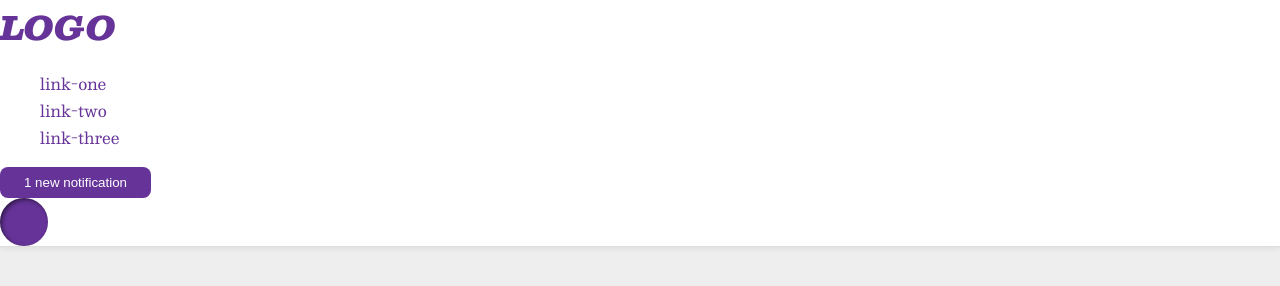
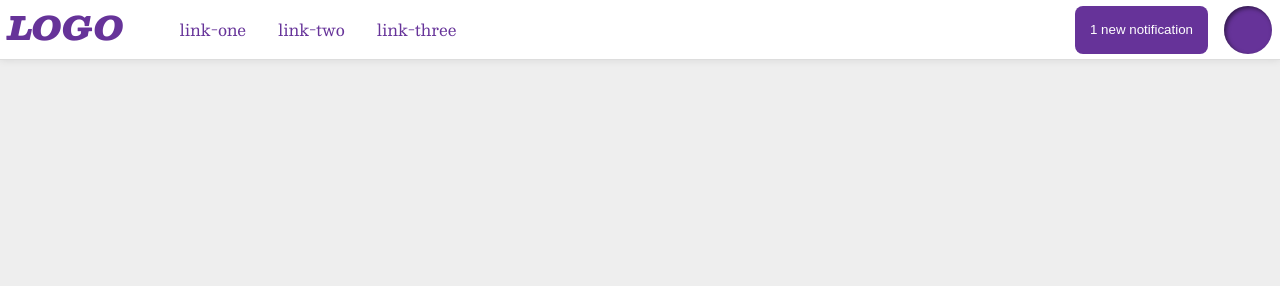
Before and after one commit to mbtzzi/theodinproject, a plain HTML site: page Foundations/css-exercises/flex/03-flex-header-2/index.html in a window 1280 px wide. Drawn offline with nearby package versions, Linux system fonts and the light colour scheme.

Commit message:
flex-header-2 solved

```diff
--- a/Foundations/css-exercises/flex/01-flex-center/style.css
+++ b/Foundations/css-exercises/flex/01-flex-center/style.css
@@ -3,6 +3,9 @@
   border: 4px solid midnightblue;
   width: 400px;
   height: 300px;
+  display:flex;
+  justify-content: center;
+  align-items: center;
 }
 
 .box {
@@ -12,4 +15,5 @@
   border: 6px solid maroon;
   width: 80px;
   height: 80px;
+
 }
--- a/Foundations/css-exercises/flex/02-flex-header/style.css
+++ b/Foundations/css-exercises/flex/02-flex-header/style.css
@@ -1,6 +1,15 @@
+* {
+  margin: 0px;
+  padding: 0px;
+}
+
 .header  {
   font-family: monospace;
   background: papayawhip;
+  display:flex;
+  flex-direction: row;
+  justify-content: space-between;
+  align-items: center;
 }
 
 .logo {
@@ -9,12 +18,17 @@
   color: tomato;
   background: white;
   padding: 4px 32px;
+  margin: 5px 0px;
 }
 
 ul {
   /* this removes the dots on the list items*/
   list-style-type: none;
+  display:flex;
+  flex-direction: row;
 }
+
+
 
 a {
   font-size: 22px;
@@ -22,4 +36,7 @@ a {
   padding: 8px;
   /* this removes the line under the links */
   text-decoration: none;
+  margin: 5px;
+  color:blue;
+  font-weight: bold;
 }
--- a/Foundations/css-exercises/flex/03-flex-header-2/index.html
+++ b/Foundations/css-exercises/flex/03-flex-header-2/index.html
@@ -9,6 +9,7 @@
 </head>
 <body>
   <div class="header">
+    <div class="contenedor1">
       <div class="logo">
         LOGO
       </div>
@@ -17,10 +18,15 @@
         <li><a href="google.com">link-two</a></li>
         <li><a href="google.com">link-three</a></li>
       </ul>
+    </div>
+    <div class="contenedor3">
+      <div class="contenedor2">
         <button class="notifications">
           1 new notification
         </button>
         <div class="profile-image"></div>
       </div>
+    </div>
+  </div>
 </body>
 </html>
--- a/Foundations/css-exercises/flex/03-flex-header-2/style.css
+++ b/Foundations/css-exercises/flex/03-flex-header-2/style.css
@@ -3,7 +3,7 @@ you'll learn about it later. */
 @import url('https://fonts.googleapis.com/css2?family=Besley:ital,wght@0,400;1,900&display=swap');
 
 body {
-  margin: 0;
+  margin: 0px;
   background: #eee;
   font-family: Besley, serif;
 }
@@ -12,6 +12,64 @@ body {
   background: white;
   border-bottom: 1px solid #ddd;
   box-shadow: 0 0 8px rgba(0,0,0,.1);
+  display:flex;
+  flex-direction: row;
+  align-items: center;
+}
+
+.logo {
+  color: rebeccapurple;
+  font-size: 32px;
+  font-weight: 900;
+  font-style: italic;
+  margin-left: 8px;
+}
+
+
+
+a {
+  /* this removes the line under our links */
+  text-decoration: none;
+  color: rebeccapurple;
+  margin:16px
+}
+
+ul {
+  list-style-type: none;
+}
+
+.links {
+
+  display: flex;
+  flex-direction: row;
+}
+
+.contenedor1 {
+  width:50%;
+  display:flex;
+  flex-direction: row;
+}
+
+.contenedor2 {
+  display: flex;
+  flex-direction: row;
+}
+
+.contenedor3 {
+  width:50%;
+  display:flex;
+  flex-direction: row;
+  justify-content:flex-end;
+  margin-right: 8px;
+}
+
+button {
+  border: none;
+  border-radius: 8px;
+  background: rebeccapurple;
+  color: white;
+  padding: 5px 15px;
+
 }
 
 .profile-image {
@@ -19,30 +77,6 @@ body {
   box-shadow: inset 2px 2px 4px rgba(0,0,0,.5);
   border-radius: 50%;
   width: 48px;
-  height:  48px;
+  height:48px;
+  margin-left: 16px;
 }
-
-.logo {
-  color: rebeccapurple;
-  font-size: 32px;
-  font-weight: 900;
-  font-style: italic;
-}
-
-button {
-  border: none;
-  border-radius: 8px;
-  background: rebeccapurple;
-  color: white;
-  padding: 8px 24px;
-}
-
-a {
-  /* this removes the line under our links */
-  text-decoration: none;
-  color: rebeccapurple;
-}
-
-ul {
-  list-style-type: none;
-}
```
Also changed, not shown: 2 other files. Lines whose indentation alone changed are shown as unchanged.
